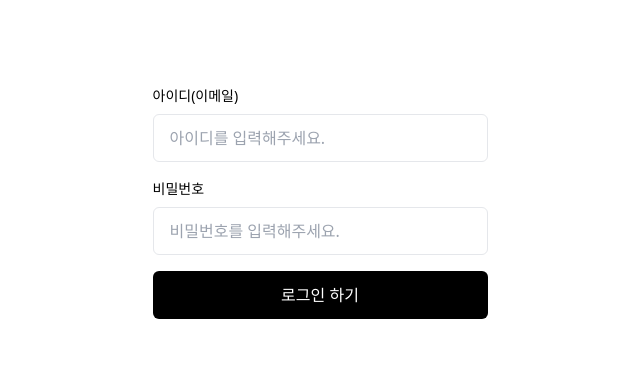
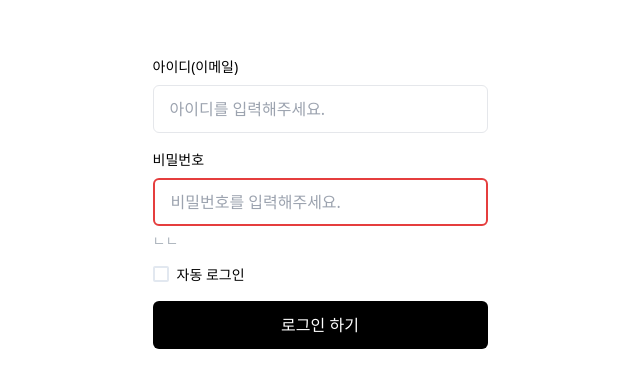
Before and after one commit to coucoudas/coucoudas-ui, a React (Vite) app: page /sign-in in a window 1280 px wide. Shown: the part 198-586 px from the top of the page, without its empty margins (320-960 px from the left). Built offline with nearby package versions, Linux system fonts and the light colour scheme.

Commit message:
[Test] for test

```diff
--- a/src/_test/app/sign-in/page.tsx
+++ b/src/_test/app/sign-in/page.tsx
@@ -1,10 +1,11 @@
 import { useState } from "react";
 import { cn } from "../../../util";
-import { Button, Input } from "../../../widget";
+import { Button, CheckBox, Input } from "../../../widget";
 
 export default function SignIn() {
   const [username, setUsername] = useState<string>();
   const [password, setPassword] = useState<string>();
+  const [autoLogin, setAutoLogin] = useState<boolean>(false);
 
   const layout = {
     displays: "flex flex-col justify-center items-center",
@@ -24,8 +25,12 @@ export default function SignIn() {
         <Input
           title="비밀번호"
           state={[password, setPassword]}
+          isValid={(value) => value.length >= 8}
+          notifications={[[(value) => value.length < 8, { title: "ㄴㄴ" }]]}
           placeholder="비밀번호를 입력해주세요."
+          type="password"
         />
+        <CheckBox title="자동 로그인" state={[autoLogin, setAutoLogin]} />
         <Button title="로그인 하기" onClick={() => {}} />
       </div>
     </div>
--- a/src/widget/index.ts
+++ b/src/widget/index.ts
@@ -1,2 +1,3 @@
 export { default as Input } from "./Input";
 export { default as Button } from "./Button";
+export { default as CheckBox } from "./CheckBox";
```
